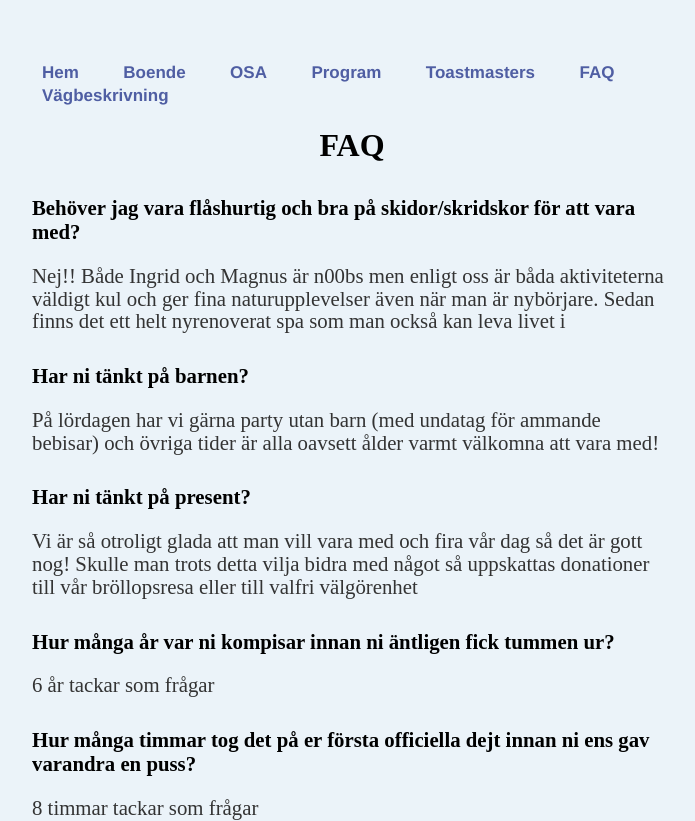
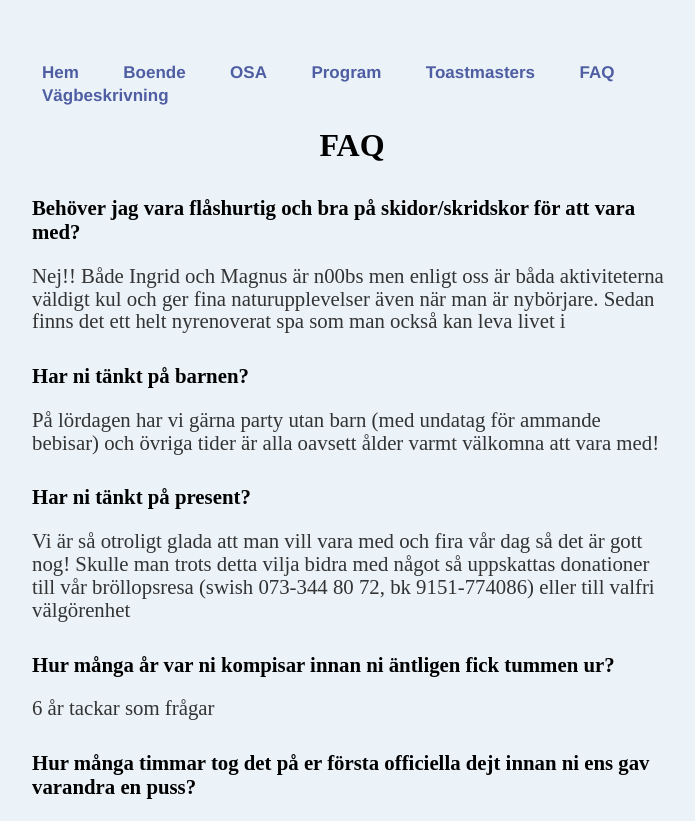
Before and after one commit to IngridOchMagnus/ingridochmagnus.github.io, a Jekyll site: the page built from faq.md, in a window 1280 px wide. Shown: the top 821 px of the page, without its empty margins (288-983 px from the left). Built offline with Jekyll 4.4.1, drawn with Linux system fonts in a browser that asks for light colours; some web fonts are replaced; grey boxes are pictures that could not be loaded.

Commit message:
update bank info

```diff
--- a/faq.md
+++ b/faq.md
@@ -15,7 +15,7 @@
 
 ### Har ni tänkt på present?
 
-Vi är så otroligt glada att man vill vara med och fira vår dag så det är gott nog! Skulle man trots detta vilja bidra med något så uppskattas donationer till vår bröllopsresa eller till valfri välgörenhet
+Vi är så otroligt glada att man vill vara med och fira vår dag så det är gott nog! Skulle man trots detta vilja bidra med något så uppskattas donationer till vår bröllopsresa (swish 073-344 80 72, bk 9151-774086) eller till valfri välgörenhet
 
 ### Hur många år var ni kompisar innan ni äntligen fick tummen ur?
 
```
